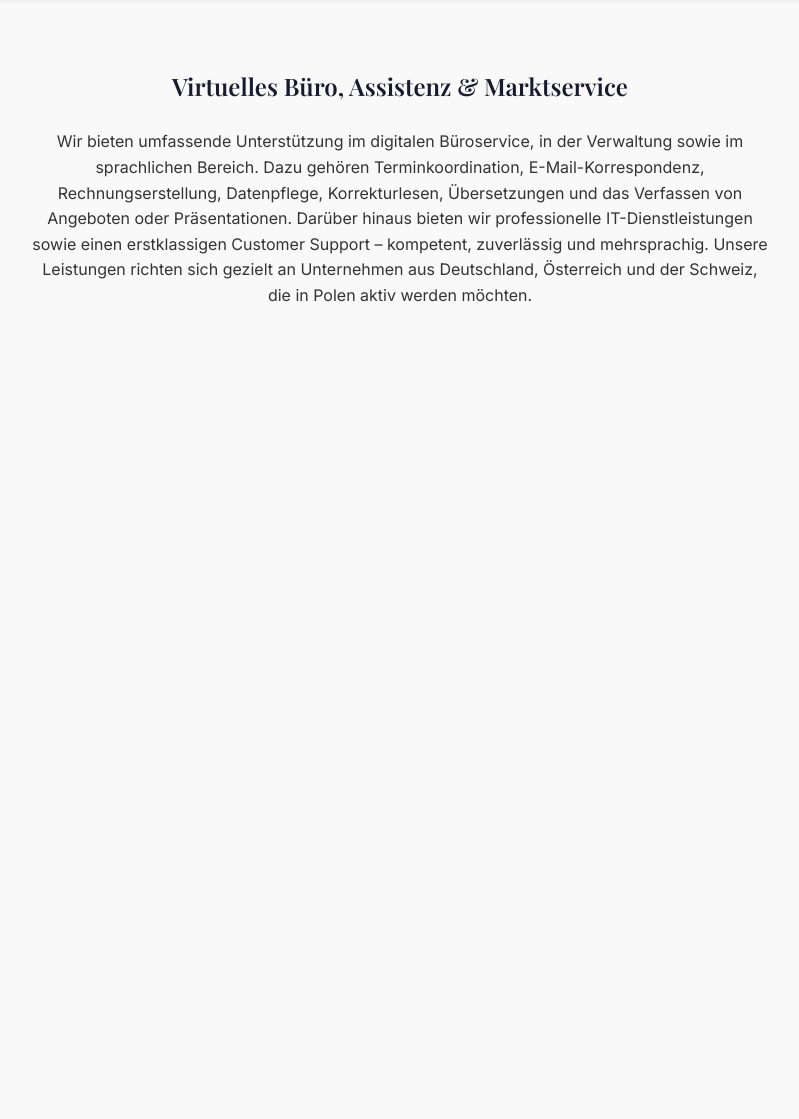
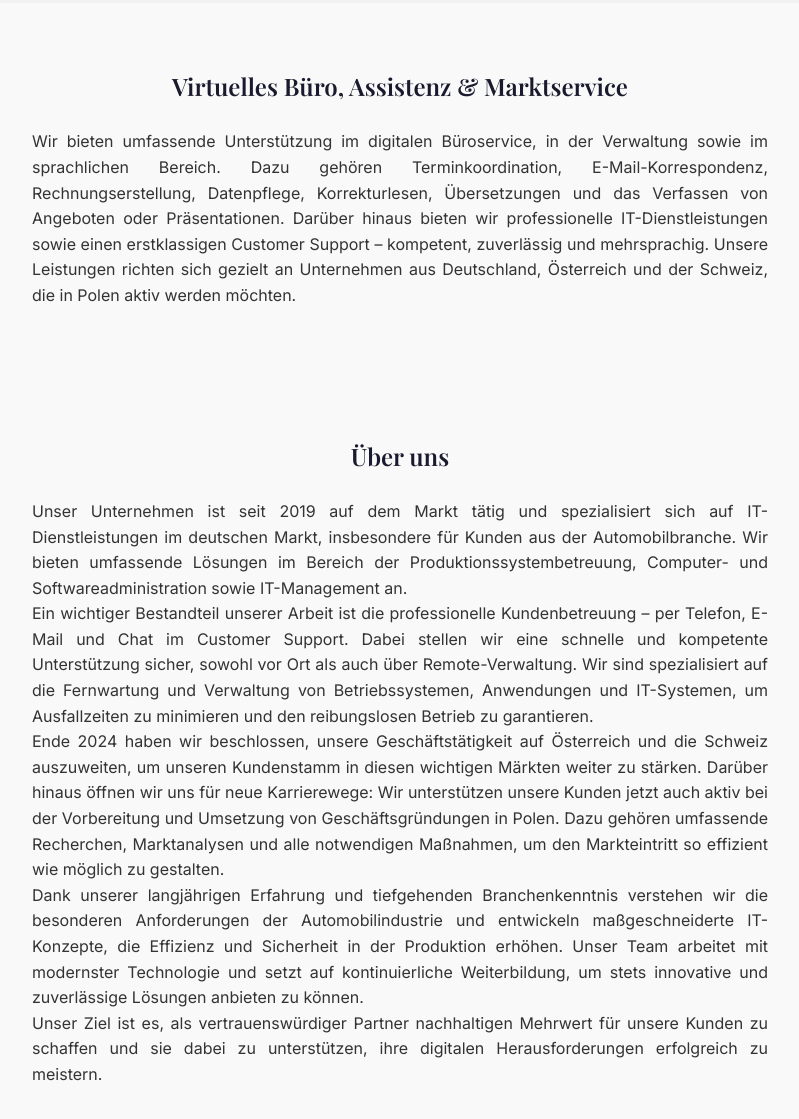
Before and after one commit to miroslawkasprzyk66/cracovials, a plain HTML site: page index.html in a window 1280 px wide. Shown: the part 405-1524 px from the top of the page, without its empty margins (240-1039 px from the left). Before the commit the page ends 800 px from the top, so only its background shows below. Drawn offline with nearby package versions, Linux system fonts and the light colour scheme.

Commit message:
Update index.html

```diff
--- a/index.html
+++ b/index.html
@@ -128,6 +128,7 @@
       font-size: 1rem;
       color: #333;
       font-family: var(--font-body);
+      text-align: justify;
     }
   </style>
 </head>
@@ -154,6 +155,32 @@
       Dazu gehören Terminkoordination, E-Mail-Korrespondenz, Rechnungserstellung, Datenpflege, Korrekturlesen, Übersetzungen und das Verfassen von Angeboten oder Präsentationen.
       Darüber hinaus bieten wir professionelle IT-Dienstleistungen sowie einen erstklassigen Customer Support – kompetent, zuverlässig und mehrsprachig.
       Unsere Leistungen richten sich gezielt an Unternehmen aus Deutschland, Österreich und der Schweiz, die in Polen aktiv werden möchten.
+    </p>
+  </section>
+
+  <section class="section" id="uber-uns">
+    <h2>Über uns</h2>
+    <p>
+      Unser Unternehmen ist seit 2019 auf dem Markt tätig und spezialisiert sich auf IT-Dienstleistungen im deutschen Markt, insbesondere für Kunden aus der Automobilbranche.
+      Wir bieten umfassende Lösungen im Bereich der Produktionssystembetreuung, Computer- und Softwareadministration sowie IT-Management an.
+    </p>
+    <p>
+      Ein wichtiger Bestandteil unserer Arbeit ist die professionelle Kundenbetreuung – per Telefon, E-Mail und Chat im Customer Support.
+      Dabei stellen wir eine schnelle und kompetente Unterstützung sicher, sowohl vor Ort als auch über Remote-Verwaltung.
+      Wir sind spezialisiert auf die Fernwartung und Verwaltung von Betriebssystemen, Anwendungen und IT-Systemen, um Ausfallzeiten zu minimieren und den reibungslosen Betrieb zu garantieren.
+    </p>
+    <p>
+      Ende 2024 haben wir beschlossen, unsere Geschäftstätigkeit auf Österreich und die Schweiz auszuweiten, um unseren Kundenstamm in diesen wichtigen Märkten weiter zu stärken.
+      Darüber hinaus öffnen wir uns für neue Karrierewege: Wir unterstützen unsere Kunden jetzt auch aktiv bei der Vorbereitung und Umsetzung von Geschäftsgründungen in Polen.
+      Dazu gehören umfassende Recherchen, Marktanalysen und alle notwendigen Maßnahmen, um den Markteintritt so effizient wie möglich zu gestalten.
+    </p>
+    <p>
+      Dank unserer langjährigen Erfahrung und tiefgehenden Branchenkenntnis verstehen wir die besonderen Anforderungen der Automobilindustrie und entwickeln maßgeschneiderte IT-Konzepte,
+      die Effizienz und Sicherheit in der Produktion erhöhen.
+      Unser Team arbeitet mit modernster Technologie und setzt auf kontinuierliche Weiterbildung, um stets innovative und zuverlässige Lösungen anbieten zu können.
+    </p>
+    <p>
+      Unser Ziel ist es, als vertrauenswürdiger Partner nachhaltigen Mehrwert für unsere Kunden zu schaffen und sie dabei zu unterstützen, ihre digitalen Herausforderungen erfolgreich zu meistern.
     </p>
   </section>
 
```
